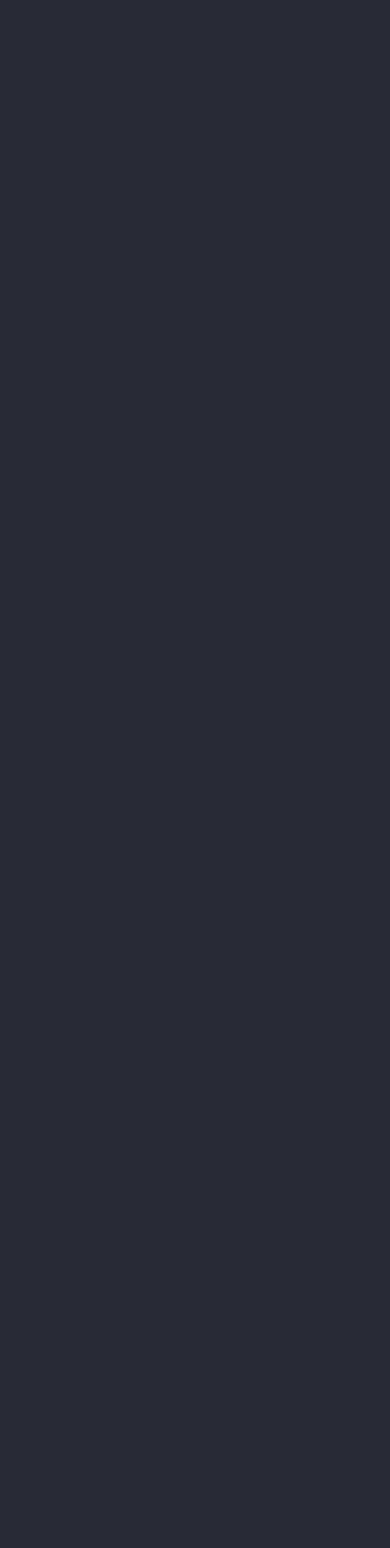
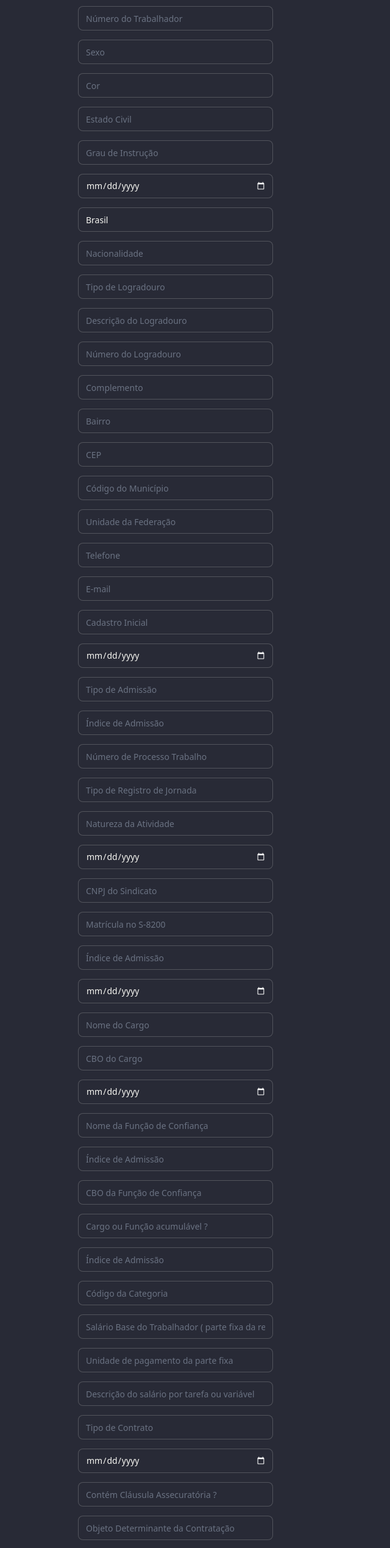
Before and after one commit to leandrodavilamartins/EventGeneratorSveltekit, a SvelteKit app: page /gerador/admissional in a window 1280 px wide. Shown: the part 100-2638 px from the top of the page at 61% size, without its empty margins (0-640 px from the left). Before the commit the page ends 800 px from the top, so only its background shows below. Built offline with nearby package versions, Linux system fonts and the light colour scheme.

Commit message:
new input fields added

```diff
--- a/src/routes/gerador/admissional/+layout.svelte
+++ b/src/routes/gerador/admissional/+layout.svelte
@@ -1,11 +1,11 @@
 <script>
-	let indRetif = '';
-	let nrRecibo = '';
-	let tpAmb = '';
-	let procEmi = '';
-	let verProc = '';
-	let tpInsc = '';
-	let nrInsc = '';
+	let indRetif = ''; // hardcoded
+	let nrRecibo = ''; // hardcoded
+	let tpAmb = ''; // hardcoded
+	let procEmi = ''; // hardcoded
+	let verProc = ''; // hardcoded
+	let tpInsc = ''; // hardcoded
+	let nrInsc = ''; // hardcoded
 	let cpfTrab = '';
 	let nmTrab = '';
 	let sexo = '';
@@ -247,6 +247,73 @@
 
 <div id="container">
 	<input type="text" placeholder="Nome" class="input" />
+	<input type="text" placeholder="CPF do Trabalhador" class="input" />
+	<input type="text" placeholder="Número do Trabalhador" class="input" />
+	<input type="text" placeholder="Sexo" class="input" />
+	<input type="text" placeholder="Cor" class="input" />
+	<input type="text" placeholder="Estado Civil" class="input" />
+	<input type="text" placeholder="Grau de Instrução" class="input" />
+	<input type="date" placeholder="Data de Nascimento" class="input" />
+	<input type="text" placeholder="País de Nascimento" class="input" defaultValue="Brasil" />
+	<input type="text" placeholder="Nacionalidade" class="input" />
+	<input type="text" placeholder="Tipo de Logradouro" class="input" />
+	<input type="text" placeholder="Descrição do Logradouro" class="input" />
+	<input type="text" placeholder="Número do Logradouro" class="input" />
+	<input type="text" placeholder="Complemento" class="input" />
+	<input type="text" placeholder="Bairro" class="input" />
+	<input type="text" placeholder="CEP" class="input" />
+	<input type="text" placeholder="Código do Município" class="input" />
+	<input type="text" placeholder="Unidade da Federação" class="input" />
+	<input type="text" placeholder="Telefone" class="input" />
+	<input type="email" placeholder="E-mail" class="validator input" />
+	<input type="text" placeholder="Cadastro Inicial" class="input" />
+	<input type="date" placeholder="Data de Admissão" class="input" />
+	<input type="text" placeholder="Tipo de Admissão" class="input" />
+	<input type="text" placeholder="Índice de Admissão" class="input" />
+	<input type="text" placeholder="Número de Processo Trabalho" class="input" />
+	<input type="text" placeholder="Tipo de Registro de Jornada" class="input" />
+	<input type="text" placeholder="Natureza da Atividade" class="input" />
+	<input type="date" placeholder="Data Base" class="input" />
+	<input type="text" placeholder="CNPJ do Sindicato" class="input" />
+	<input type="text" placeholder="Matrícula no S-8200" class="input" />
+	<input type="text" placeholder="Índice de Admissão" class="input" />
+	<input type="date" placeholder="Data da opção pelo FGTS" class="input" />
+	<input type="text" placeholder="Nome do Cargo" class="input" />
+	<input type="text" placeholder="CBO do Cargo" class="input" />
+	<input type="date" placeholder="Data de Ingresso no Cargo" class="input" />
+	<input type="text" placeholder="Nome da Função de Confiança" class="input" />
+	<input type="text" placeholder="Índice de Admissão" class="input" />
+	<input type="text" placeholder="CBO da Função de Confiança" class="input" />
+	<input type="text" placeholder="Cargo ou Função acumulável ?" class="input" />
+	<input type="text" placeholder="Índice de Admissão" class="input" />
+	<input type="text" placeholder="Código da Categoria" class="input" />
+	<input
+		type="text"
+		placeholder="Salário Base do Trabalhador ( parte fixa da remuneração )"
+		class="input"
+	/>
+	<input type="text" placeholder="Unidade de pagamento da parte fixa" class="input" />
+	<input type="text" placeholder="Descrição do salário por tarefa ou variável" class="input" />
+	<input type="text" placeholder="Tipo de Contrato" class="input" />
+	<input type="date" placeholder="Data do Término do Contrato" class="input" />
+	<input type="text" placeholder="Contém Cláusula Assecuratória ?" class="input" />
+	<input type="text" placeholder="Objeto Determinante da Contratação" class="input" />
+	<input type="text" placeholder="Tipo de Inscrição do Local de Trabalho" class="input" />
+	<input type="text" placeholder="Número de Inscrição do Local de Trabalho" class="input" />
+	<input type="text" placeholder="Descrição Complementar do Local de Trabalho" class="input" />
+	<input type="text" placeholder="Quantidade de Horas Semanais" class="input" />
+	<input type="text" placeholder="Tipo de Jornada" class="input" />
+	<input type="text" placeholder="Tipo de Contrato em Tempo Parcial" class="input" />
+	<input type="text" placeholder="Horário Noturno ?" class="input" />
+	<input type="text" placeholder="Descrição da Jornada Semanal Contratual" class="input" />
+	<input type="text" placeholder="Número do Processo Judicial" class="input" />
+	<input type="text" placeholder="Observação relacionada ao Contrato de Trabalho" class="input" />
+	<input type="text" placeholder="Treinamentos e Capacitações" class="input" />
+	<input type="text" placeholder="Código do Treinamento de Capacitação" class="input" />
+	<input type="date" placeholder="Data de Início do Afastamento" class="input" />
+	<input type="text" placeholder="Código do Motivo do Afastamento" class="input" />
+	<input type="date" placeholder="Data do Desligamento" class="input" />
+	<input type="text" placeholder="Data do Início da Cessão" class="input" />
 </div>
 
 <slot></slot>
@@ -254,8 +321,11 @@
 <style>
 	#container {
 		display: flex;
-		margin: auto;
-		width: 50%;
-		justify-items: center;
+		flex-direction: column;
+		margin-left: 10%;
+		width: 80%;
+		justify-items: left;
+		row-gap: 15px;
+		flex-wrap: wrap;
 	}
 </style>
```
